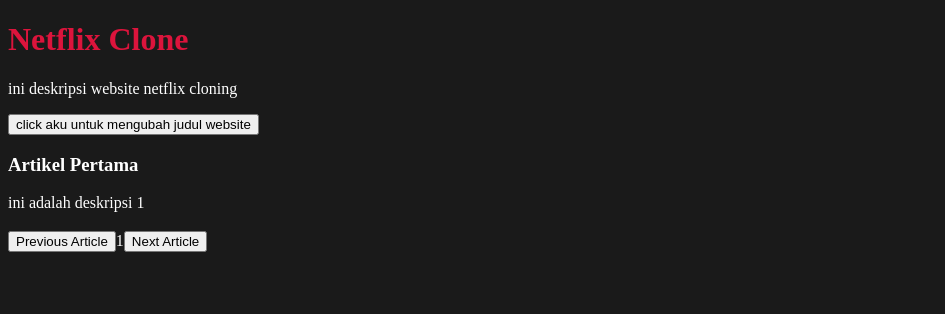
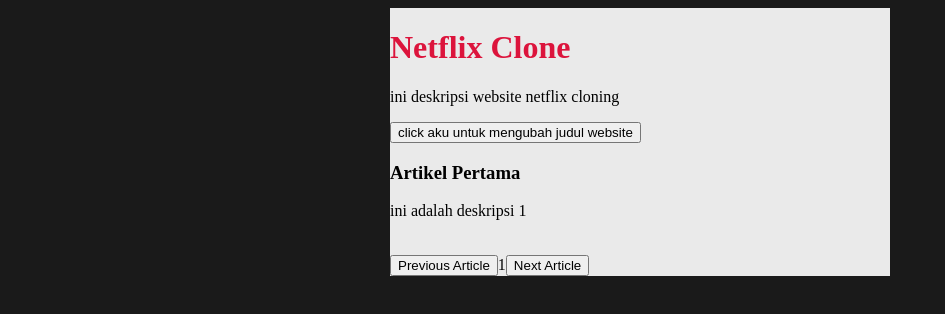
Before and after one commit to brarris/perdalam-react, a React (Vite) app: page / in a window 1280 px wide. Shown: the top 314 px of the page, without its empty margins (0-945 px from the left). Built offline with nearby package versions, Linux system fonts and the light colour scheme; no server answers.

Commit message:
Membuat komponen Layout menjadi parent menggunakan props turunan bernama children

```diff
--- a/src/App.css
+++ b/src/App.css
@@ -6,3 +6,12 @@
 h1 {
   color: crimson;
 }
+
+.layout {
+  width: 500px;
+  margin: 0 auto;
+  display: flex;
+  flex-direction: column;
+  background-color: #eaeaea;
+  color: black;
+}
--- a/src/App.jsx
+++ b/src/App.jsx
@@ -3,6 +3,7 @@
 import Article from "./components/Article";
 import LimitArticle from "./components/LimitArticle";
 import WebTitle from "./components/WebTitle";
+import Layout from "./components/Layout";
 import "./App.css";
 
 function App() {
@@ -22,7 +23,7 @@
   };
 
   return (
-    <main>
+    <Layout>
       <WebTitle
         title="Netflix Clone"
         description="ini deskripsi website netflix cloning"
@@ -39,7 +40,7 @@
           <button onClick={nextArticle}>Next Article</button>
         </div>
       )}
-    </main>
+    </Layout>
   );
 }
 
--- /dev/null
+++ b/src/components/Layout.jsx
@@ -0,0 +1,7 @@
+const Layout = ({ children }) => {
+  return <main className="layout">{children}</main>;
+};
+// children merupakan turunan dari Layout pada App.jsx
+// Layout berperan sebagai parent, component-component yang didalam parent yaitu children
+
+export default Layout;
```
